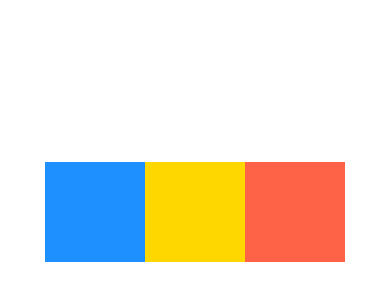
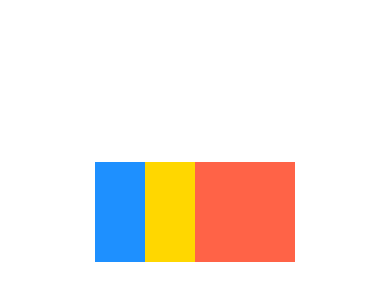
Before and after one commit to SuhasPalani/DoneWithIt, a React Native app: screen / in a window 390 px wide. Shown: the part 210-510 px from the top of the page. Built offline with nearby package versions, Linux system fonts and the light colour scheme.

Commit message:
absolute/relative

```diff
--- a/App.js
+++ b/App.js
@@ -42,7 +42,10 @@ export default function App() {
       <View style={{
         backgroundColor: 'gold',
         width: 100,
-        height: 100
+        height: 100,
+        // top: 20,
+        // position: 'relative',
+        position: 'absolute',
       }}/>
       <View style={{
         backgroundColor: 'tomato',
```
